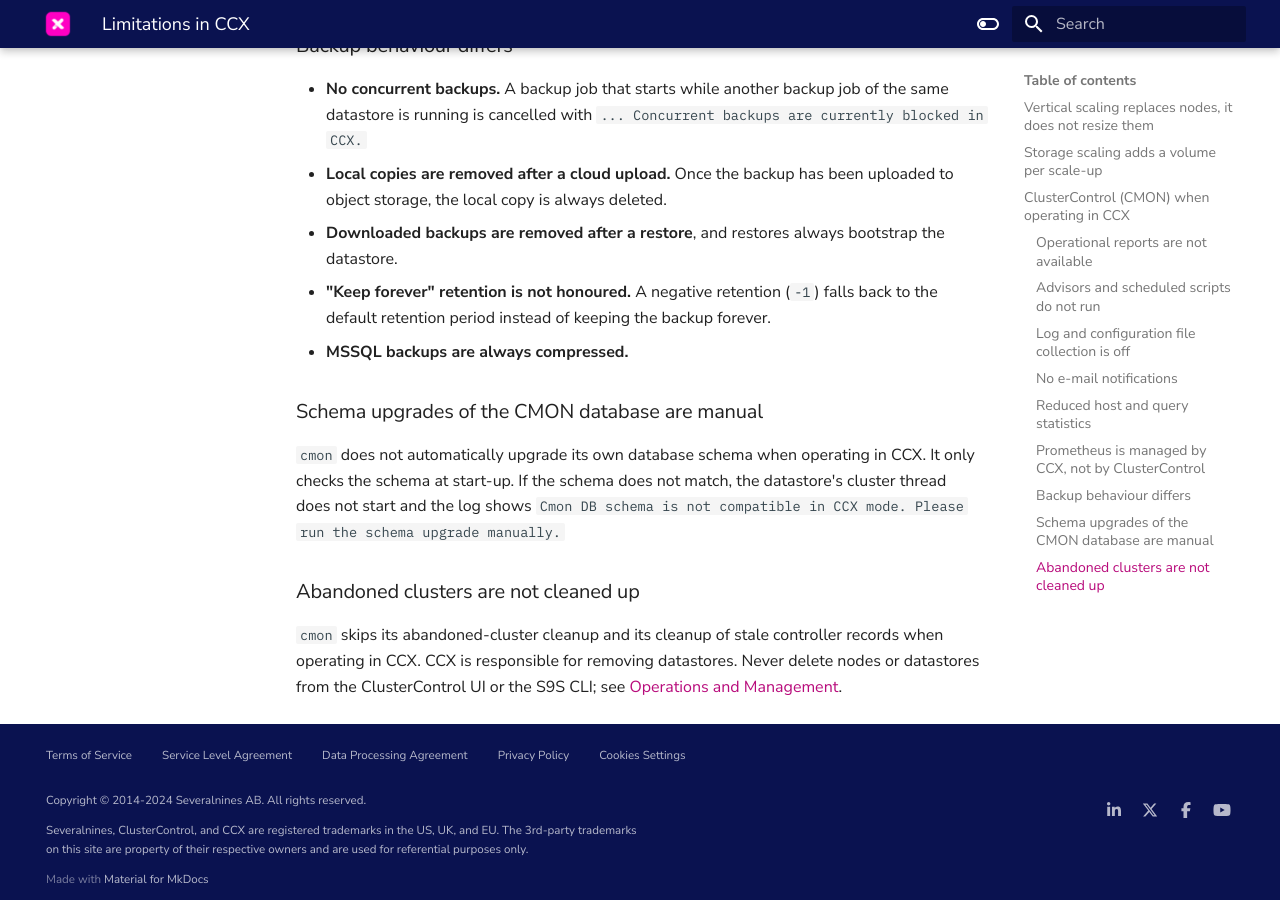
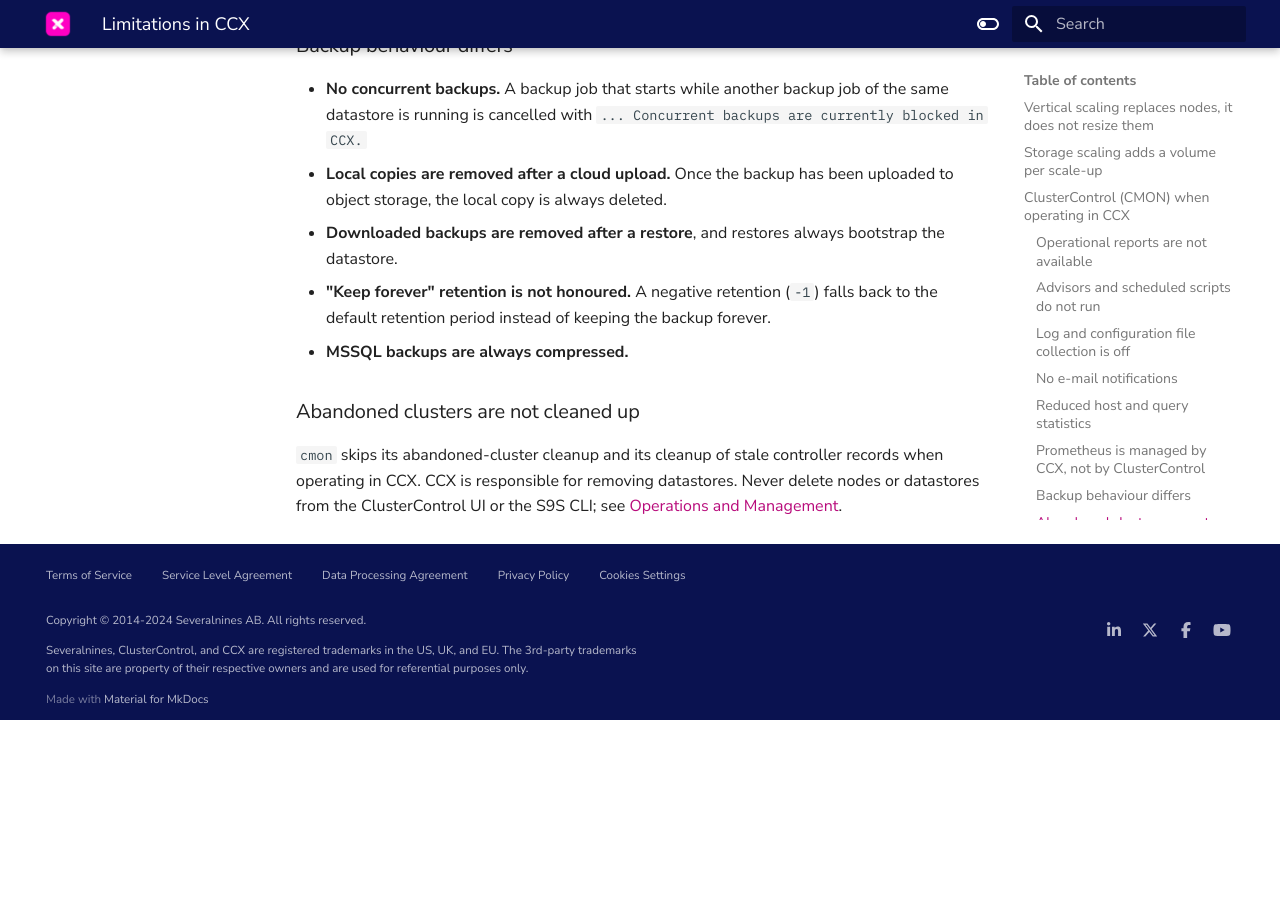
Before and after one commit to severalnines/ccx-docs, an MkDocs documentation site: the page built from docs/admin/Limitations.md, in a window 1280 px wide and 900 px high, scrolled down 3053 px. Built offline with MkDocs 1.6.1 and Material for MkDocs 9.7.7, drawn with Linux system fonts in a browser that asks for light colours; comment, search, counter and statistics services are not loaded; after the commit the page ends 3773 px from its top, so only the background shows below that.

Commit message:
CCX-6386 docs: drop the CMON schema upgrade limitation
CCX upgrades the CMON database schema itself, so for a CCX admin this
is not a limitation and the section only invites manual intervention.

Co-Authored-By: Claude Opus 5.5 <noreply@anthropic.com>

```diff
--- a/docs/admin/Limitations.md
+++ b/docs/admin/Limitations.md
@@ -133,13 +133,6 @@ See [Observability](Observability.md) for how monitoring is deployed in CCX.
   forever.
 - **MSSQL backups are always compressed.**
 
-### Schema upgrades of the CMON database are manual
-
-`cmon` does not automatically upgrade its own database schema when operating in CCX. It
-only checks the schema at start-up. If the schema does not match, the
-datastore's cluster thread does not start and the log shows
-`Cmon DB schema is not compatible in CCX mode. Please run the schema upgrade manually.`
-
 ### Abandoned clusters are not cleaned up
 
 `cmon` skips its abandoned-cluster cleanup and its cleanup of stale controller
```
